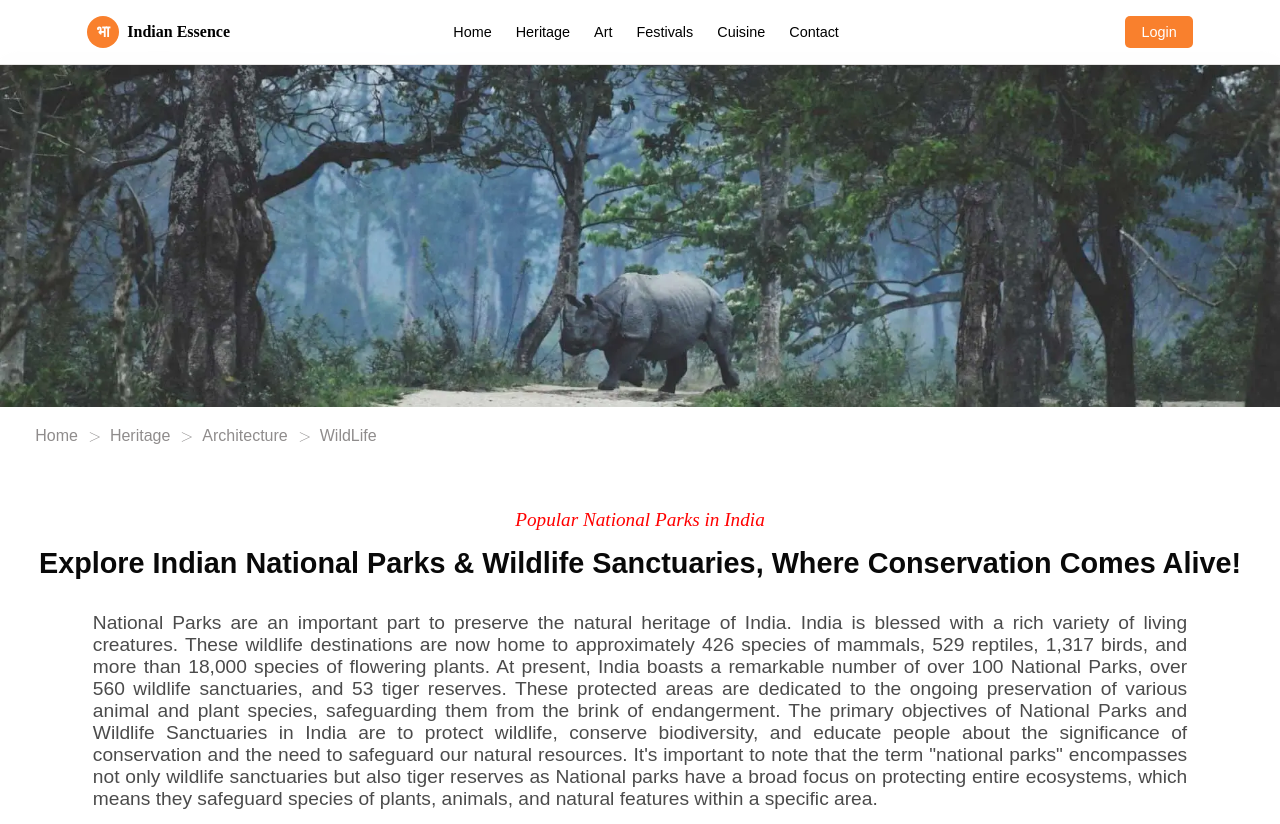
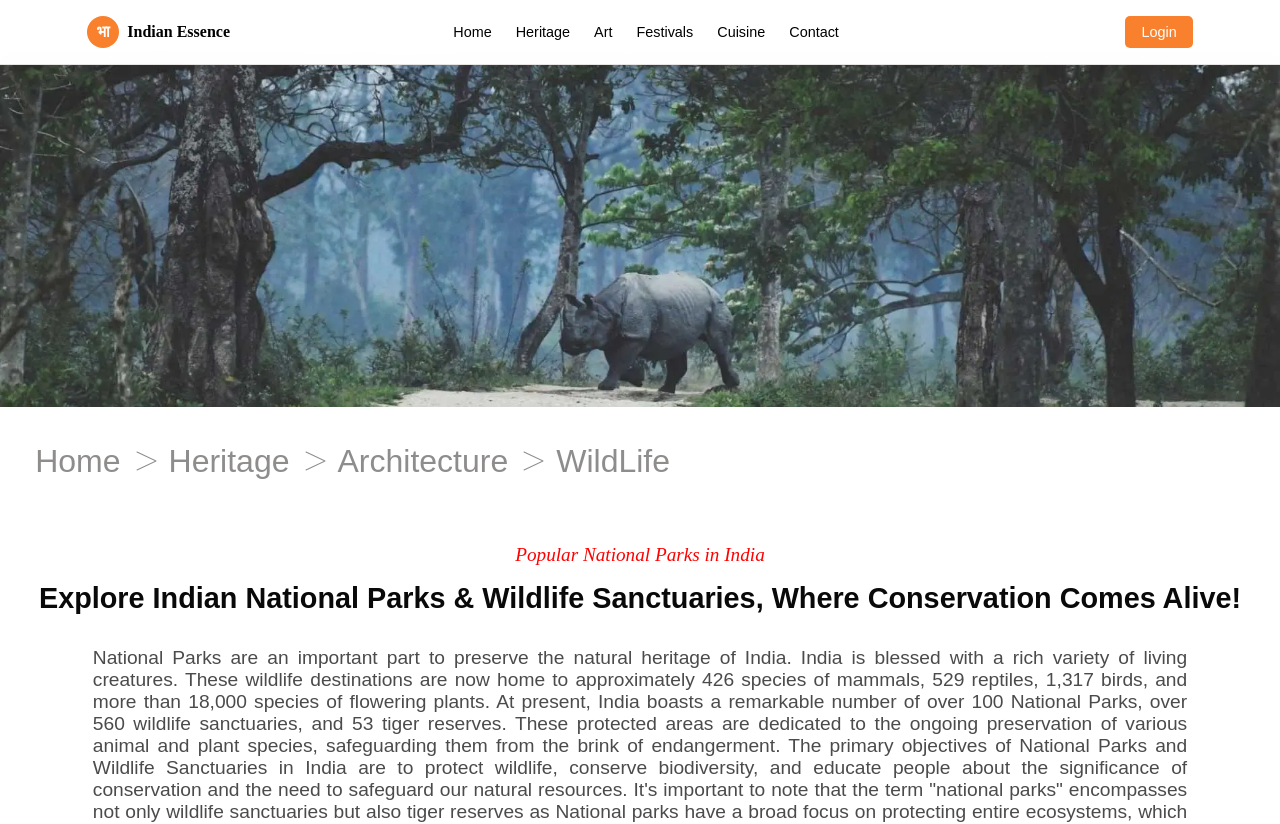
Before and after one commit to prasadmahind123/IndianCulture, a React (Vite) app: page /wild in a window 1280 px wide. Shown: the top 824 px of the page. Built offline with nearby package versions, Linux system fonts and the light colour scheme; no server answers.

Commit message:
Update specFest.css

```diff
--- a/src/Components/Festival/specFest.css
+++ b/src/Components/Festival/specFest.css
@@ -20,3 +20,22 @@
 .info-container{
     margin-top: 4rem;
 }
+.top-img{
+    margin-top: 1rem;
+    width: 90%;
+    margin: 0 auto;
+}
+.heading{
+    font-size: 2rem;
+    text-align: center;
+    margin: 1rem auto;
+    color: #333;
+    cursor: pointer;
+}
+.fest-title{
+    font-size: 2rem;
+    text-align: center;
+    margin: 1rem auto;
+    color: #333;
+    cursor: pointer;
+}
```
